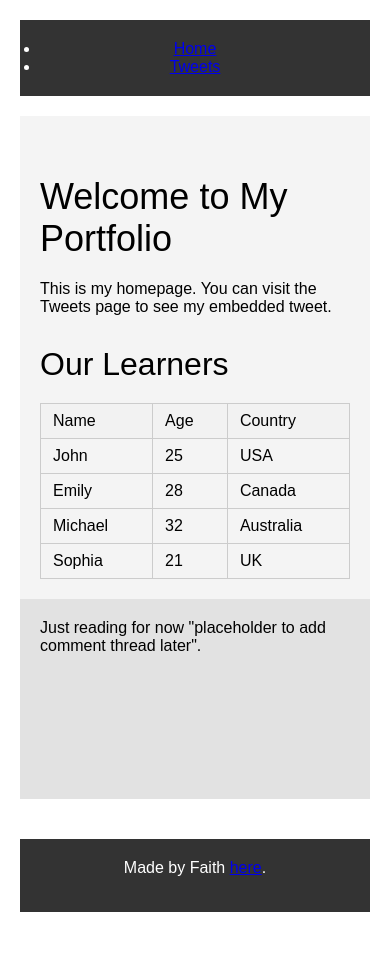
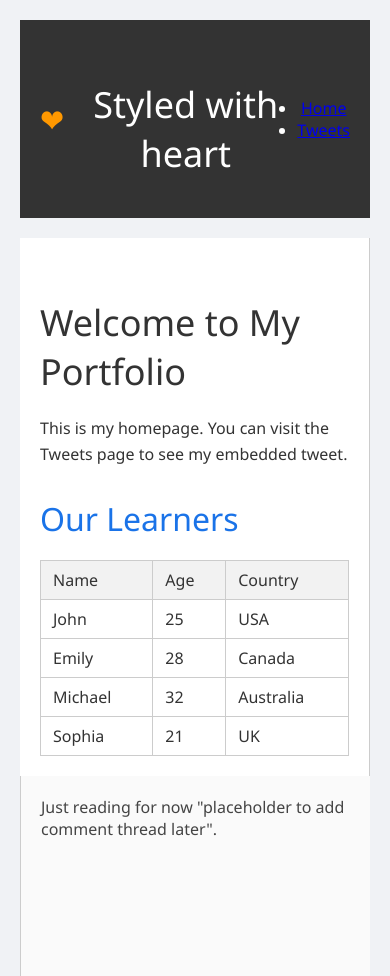
Before and after one commit to Faith043888/alx_html_css, a plain HTML site: page css_basic/index.html in a window 390 px wide. Shown: the top 976 px of the page. Before the commit the page ends 912 px from the top, so only its background shows below. Drawn offline with Linux system fonts and the light colour scheme.

Commit message:
Updated styles and layout with responsive design and styling

```diff
--- a/css_basic/index.html
+++ b/css_basic/index.html
@@ -28,6 +28,8 @@
 <body class="works_on_smartphone">
 
   <header>
+    <span class ="logo">&#10084;</span>
+    <h1>Styled with heart</h1>
     <ul>
       <li><a href="index.html">Home</a></li>
       <li><a href="tweets.html">Tweets</a></li>
--- a/css_basic/styles.css
+++ b/css_basic/styles.css
@@ -9,7 +9,16 @@ body {
   display: flex;
   flex-direction: column;
   height: 100vh;
-  font-family: Arial, sans-serif;
+  font-family: 'Segoe UI', Tahoma, Geneva, Verdana, sans-serif;
+  background-color: #f0f2f5;
+}
+
+/* Logo style */
+.logo {
+  font-size: 2rem;
+  color: #ff9800;
+  margin-right: 10px;
+  vertical-align: middle;
 }
 
 /* Header and footer styling */
@@ -18,6 +27,15 @@ header, footer {
   color: white;
   padding: 20px;
   text-align: center;
+  display: flex;
+  align-items: center;
+  justify-content: center;
+ gap: 10px;
+}
+
+footer {
+  flex-shrink: 0;
+  font-size: 0.9rem;
 }
 
 /* Main layout container */
@@ -27,32 +45,49 @@ main {
   flex: auto;
 }
 
-/* Article takes 2/3 of width */
+/* Article styles */
 article {
   flex: 2;
   padding: 20px;
-  background-color: #f4f4f4;
+  background-color: #ffffff;
   overflow-y: auto;
+  border-right: 1px solid #ccc;
+  color: #333;
+}
+article h2 {
+  color: #1a73e8;
+  margin-bottom: 10px;
 }
 
-/* Aside takes 1/3 of width */
+article p {
+  line-height: 1.6;
+}
+
+/* You can position things inside article if needed */
+article .quote {
+  font-style: italic;
+  margin: 20px 0;
+  background: #eef;
+  padding: 10px;
+  border-left: 4px solid #1a73e8;
+}
+
+/* Aside styles */
 aside {
   flex: 1;
   padding: 20px;
-  background-color: #e2e2e2;
+  background-color: #fafafa;
   overflow-y: auto;
+  border-left: 1px solid #ccc;
+  color: #444;
 }
 
-footer {
-  flex-shrink: 0;
-}
-
+/* Responsive layout for mobile */
 @media (max-width: 768px) {
   body.works_on_smartphone main {
     flex-direction: column;
   }
-
-  article, aside {
+ article, aside {
     flex: auto;
     min-height: 200px;
   }
```
